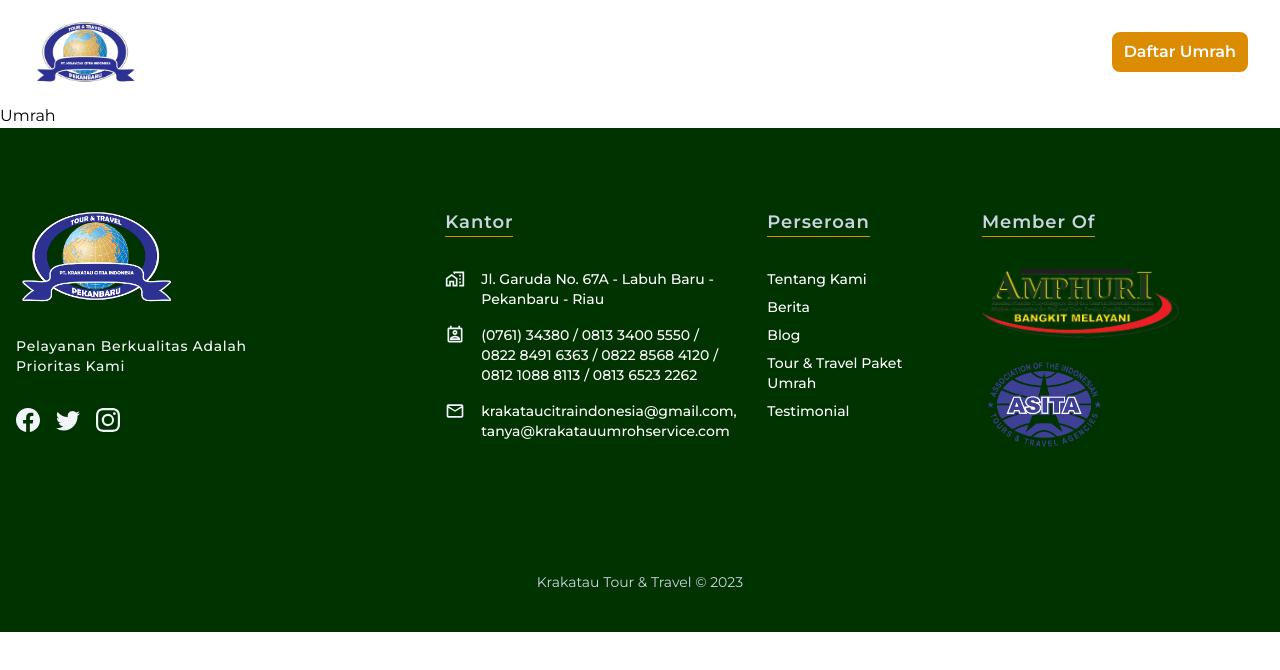
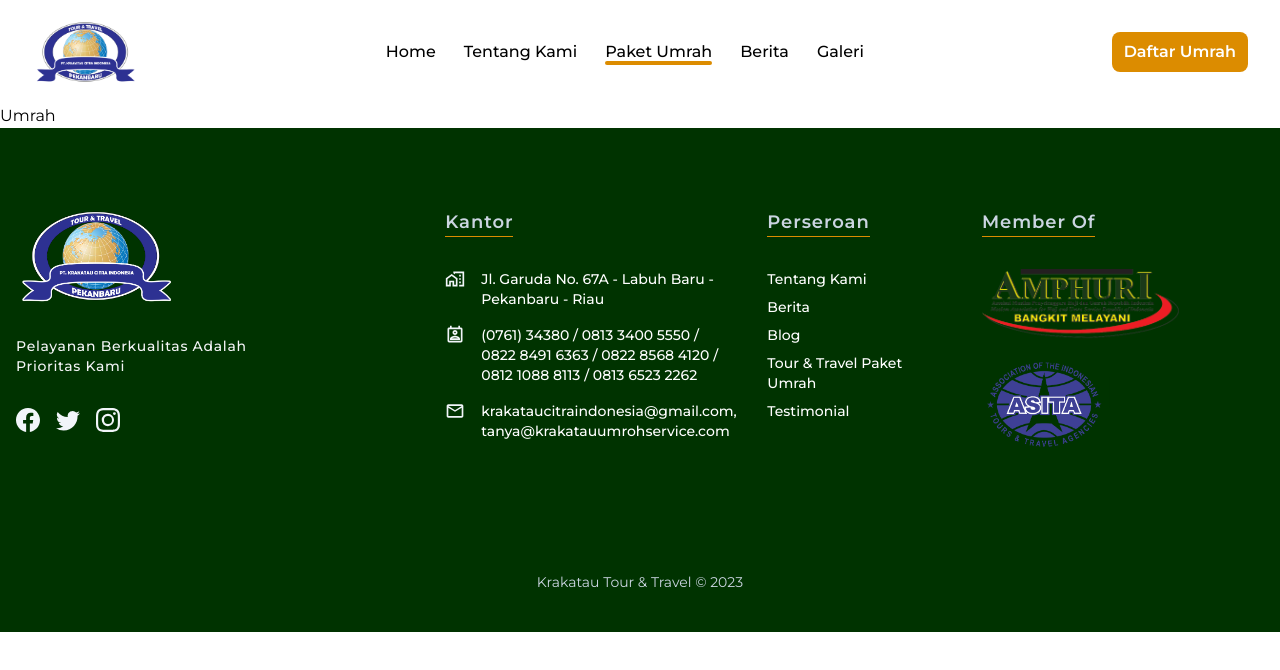
Before and after one commit to devina36/redesign-tour-travel, a React (Vite) app: page /paket-umrah in a window 1280 px wide. Shown: the top 670 px of the page. Built offline with nearby package versions, Linux system fonts and the light colour scheme.

Commit message:
media screen

```diff
--- a/src/components/Navbar.jsx
+++ b/src/components/Navbar.jsx
@@ -25,7 +25,7 @@ const Navbar = () => {
             <img src={logo} alt="logo" className=" h-[50px] sm:h-16 w-auto " />
 
             {/* menu dekstop */}
-            {width < 1024 && (
+            {width > 1024 && (
               <div className=" hidden lg:inline">
                 <ul className="flex gap-7">
                   <li>
@@ -34,12 +34,12 @@ const Navbar = () => {
                     </NavLink>
                   </li>
                   <li>
-                    <NavLink to="/about" className={({ isActive }) => (isActive ? active : noactive)}>
+                    <NavLink to="/tentang-kami" className={({ isActive }) => (isActive ? active : noactive)}>
                       Tentang Kami
                     </NavLink>
                   </li>
                   <li>
-                    <NavLink to="/about" className={({ isActive }) => (isActive ? active : noactive)}>
+                    <NavLink to="/paket-umrah" className={({ isActive }) => (isActive ? active : noactive)}>
                       Paket Umrah
                     </NavLink>
                   </li>
@@ -49,7 +49,7 @@ const Navbar = () => {
                     </NavLink>
                   </li>
                   <li>
-                    <NavLink to="/about" className={({ isActive }) => (isActive ? active : noactive)}>
+                    <NavLink to="/galeri" className={({ isActive }) => (isActive ? active : noactive)}>
                       Galeri
                     </NavLink>
                   </li>
@@ -95,12 +95,12 @@ const Navbar = () => {
               </NavLink>
             </li>
             <li>
-              <NavLink to="/about" className={({ isActive }) => (isActive ? active : noactive)}>
+              <NavLink to="/tentang-kami" className={({ isActive }) => (isActive ? active : noactive)}>
                 Tentang Kami
               </NavLink>
             </li>
             <li>
-              <NavLink to="/about" className={({ isActive }) => (isActive ? active : noactive)}>
+              <NavLink to="/paket-umrah" className={({ isActive }) => (isActive ? active : noactive)}>
                 Paket Umrah
               </NavLink>
             </li>
@@ -110,7 +110,7 @@ const Navbar = () => {
               </NavLink>
             </li>
             <li>
-              <NavLink to="/about" className={({ isActive }) => (isActive ? active : noactive)}>
+              <NavLink to="/galeri" className={({ isActive }) => (isActive ? active : noactive)}>
                 Galeri
               </NavLink>
             </li>
--- a/src/index.css
+++ b/src/index.css
@@ -7,5 +7,5 @@ body {
 }
 
 li {
-  @apply font-medium text-xs  flex justify-center sm:text-base text-black;
+  @apply font-medium text-xs  sm:text-base text-black sm:text-white lg:text-black;
 }
--- a/src/pages/About.jsx
+++ b/src/pages/About.jsx
@@ -1,7 +1,7 @@
 import React from 'react';
 
 const About = () => {
-  return <div>About</div>;
+  return <div className="min-h-screen sm:min-h-0">About</div>;
 };
 
 export default About;
--- a/src/pages/Berita.jsx
+++ b/src/pages/Berita.jsx
@@ -1,7 +1,7 @@
 import React from 'react';
 
 const Berita = () => {
-  return <div>Berita</div>;
+  return <main className="min-h-screen sm:min-h-0">Berita</main>;
 };
 
 export default Berita;
--- a/src/pages/Galeri.jsx
+++ b/src/pages/Galeri.jsx
@@ -1,7 +1,7 @@
 import React from 'react';
 
 const Galeri = () => {
-  return <div>Galeri</div>;
+  return <div className="min-h-screen sm:min-h-0">Galeri</div>;
 };
 
 export default Galeri;
--- a/src/pages/Home.jsx
+++ b/src/pages/Home.jsx
@@ -6,12 +6,12 @@ import Hero from '../components/Hero';
 
 const Home = () => {
   return (
-    <>
+    <main className="min-h-screen sm:min-h-0">
       <Hero />
       <Partner />
       <Paket />
       <News />
-    </>
+    </main>
   );
 };
 
--- a/src/pages/Umrah.jsx
+++ b/src/pages/Umrah.jsx
@@ -1,7 +1,7 @@
 import React from 'react';
 
 const Umrah = () => {
-  return <div>Umrah</div>;
+  return <div className="min-h-screen sm:min-h-0">Umrah</div>;
 };
 
 export default Umrah;
```
